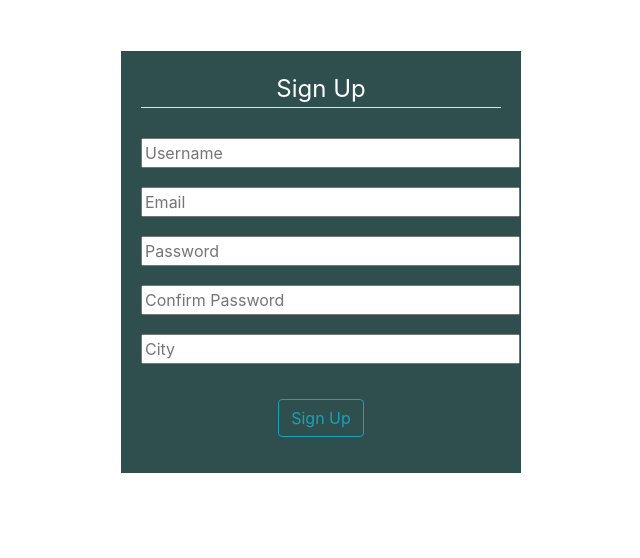
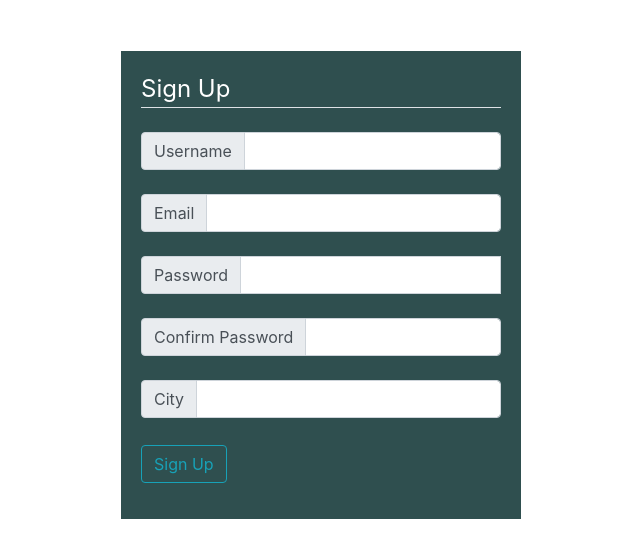
Before and after one commit to gttushar/Online-Grocery-Store, a Flask app: page /register_agent in a window 1280 px wide. Shown: the part 56-614 px from the top of the page, without its empty margins (319-959 px from the left). Run offline with Flask 2, Linux system fonts and the light colour scheme; some libraries are stand-ins or nearby versions.

Commit message:
Add files via upload

```diff
--- a/app/templates/register.html
+++ b/app/templates/register.html
@@ -2,88 +2,103 @@
 
 {% block content %}
 <div class="login_form">
-    <div class="text-center">
+    <div class="text-left">
         <legend class="border-bottom mb-4">Sign Up</legend>
         <form action="" method="post" novalidate>
             {{ form.hidden_tag() }}
-            <fieldset class="form-group">
-                <div class="form-group">
-                    <p>
-                        {{ form.username(placeholder="Username",size=32) }}
+            <fieldset class="input-group">
+                <div class="input-group mb-4 input-group-md">
+                    <div class="input-group-prepend">
+                        <span class="input-group-text">Username</span>
+                    </div>
+                    {{ form.username(class_="form-control",size=32) }}
                     {% for error in form.username.errors %}
                     <span style="color:red;">[{{error}}]</span>
                     {% endfor %}
-                    </p>
                 </div>
-                <div class="form-group">
-                    <p>
-                        {{ form.email(placeholder="Email",size=32) }}
+                <div class="input-group mb-4 input-group-md">
+                    <div class="input-group-prepend">
+                        <span class="input-group-text">Email</span>
+                    </div>
+                    {{ form.email(class_="form-control",size=32) }}
                     {% for error in form.email.errors %}
                     <span style="color:red;">[{{error}}]</span>
                     {% endfor %}
-                    </p>
+
                 </div>
-                <div class="form-group">
-                    <p>
-                        {{ form.password(placeholder="Password",size=32) }}
+                <div class="input-group mb-4 input-group-md">
+                    <div class="input-group-prepend">
+                        <span class="input-group-text">Password</span>
+                    </div>
+                        {{ form.password(class_="form-control",size=32) }}
                         {% for error in form.password.errors %}
                         <span style="color:red;">[{{error}}]</span>
                         {% endfor %}
                     </p>
                 </div>
-                <div class="form-group">
-                    <p>
-                        {{ form.confirm_password(placeholder="Confirm Password",size=32) }}
+                <div class="input-group mb-4 input-group-md">
+                    <div class="input-group-prepend">
+                        <span class="input-group-text">Confirm Password</span>
+                    </div>
+                        {{ form.confirm_password(class_="form-control",size=32) }}
                         {% for error in form.confirm_password.errors %}
                         <span style="color:red;">[{{error}}]</span>
                         {% endfor %}
-                    </p>
+
                 </div>
 
                 {% if form.city_id %}
-                    <div class="form-group">
-                        <p>
-                            {{ form.city_id(placeholder="City",size=32) }}
+                    <div class="input-group mb-4 input-group-md">
+                        <div class="input-group-prepend">
+                            <span class="input-group-text">City</span>
+                        </div>
+                        {{ form.city_id(class_="form-control",size=32) }}
                         {% for error in form.city_id.errors %}
                         <span style="color:red;">[{{error}}]</span>
                         {% endfor %}
-                        </p>
+
                     </div>
                 {% endif %}
 
 
                 {% if form.address %}
-                <div class="form-group">
-                    <p>
-                        {{ form.address(placeholder="Address",size=32) }}
+                <div class="input-group mb-4 input-group-md">
+                    <div class="input-group-prepend">
+                        <span class="input-group-text">Address</span>
+                    </div>
+                    {{ form.address(class_="form-control",size=32) }}
                     {% for error in form.address.errors %}
                     <span style="color:red;">[{{error}}]</span>
                     {% endfor %}
-                    </p>
+
                 </div>
                 {% endif %}
 
 
                 {% if form.phone_no %}
-                    <div class="form-group">
-                        <p>
-                            {{ form.phone_no(placeholder="Phone no.",size=32) }}
+                    <div class="input-group mb-4 input-group-md">
+                        <div class="input-group-prepend">
+                            <span class="input-group-text">Phone No.</span>
+                        </div>
+                        {{ form.phone_no(class_="form-control",size=32) }}
                         {% for error in form.phone_no.errors %}
                         <span style="color:red;">[{{error}}]</span>
                         {% endfor %}
-                        </p>
+
                     </div>
                 {% endif %}
 
 
                 {% if form.brand %}
-                    <div class="form-group">
-                        <p>
-                            {{ form.brand(placeholder="Brand",size=32) }}
+                    <div class="input-group mb-4 input-group-md">
+                        <div class="input-group-prepend">
+                            <span class="input-group-text">Brand</span>
+                        </div>
+                        {{ form.brand(class_="form-control",size=32) }}
                         {% for error in form.brand.errors %}
                         <span style="color:red;">[{{error}}]</span>
                         {% endfor %}
-                        </p>
+
                     </div>
                 {% endif %}
 
```
Lines whose indentation alone changed are shown as unchanged.
